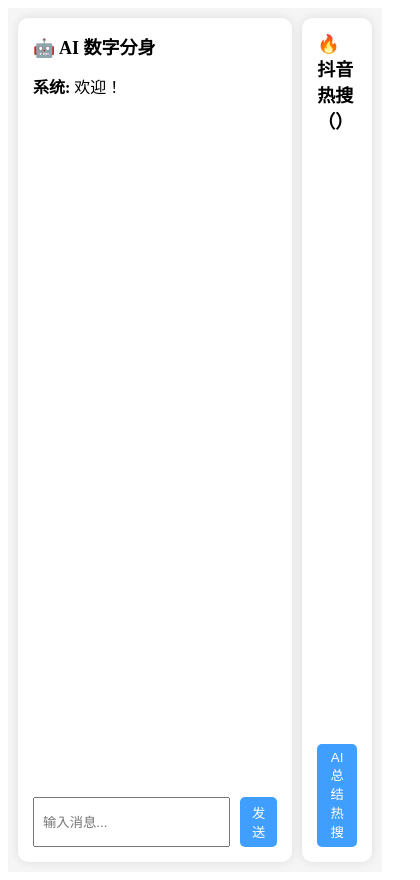
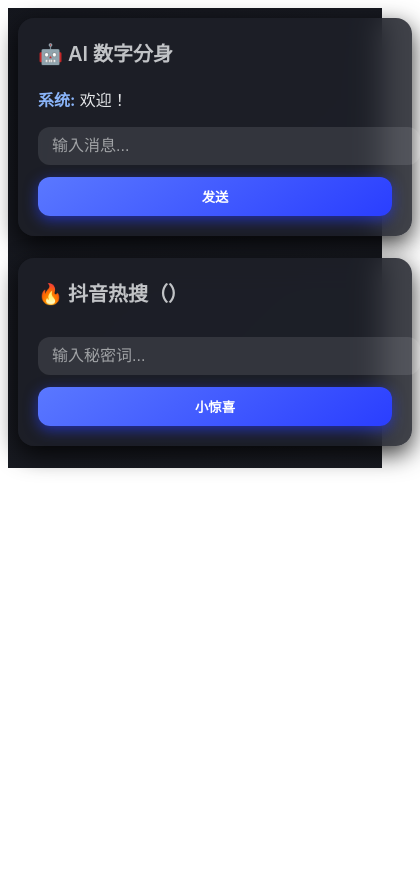
Before and after one commit to phpoh/useAItoEat, a Vue app in the folder 前端/useAItoEat-VUE/: page /Chat in a window 390 px wide. Shown: the whole page, 420 px wide, since content can reach past the window. After the commit the page ends 844 px from the top, so only its background shows below. Built offline with nearby package versions, Linux system fonts and the light colour scheme.

Commit message:
第二个测试版发布 2025.5.22 22:55

```diff
--- a/前端/useAItoEat-VUE/src/components/Chat.vue
+++ b/前端/useAItoEat-VUE/src/components/Chat.vue
@@ -7,11 +7,17 @@
         <div v-for="msg in messages" :key="msg.id" class="chat-message">
           <strong>{{ msg.sender }}:</strong> {{ msg.text }}
         </div>
-        <!-- 打字输出动画 -->
-        <div v-if="typingText" class="chat-message">
-          <strong>数字分身:</strong> {{ typingText }}
+        <div v-if="typingTextChars.length" class="chat-message">
+          <strong>数字分身:</strong>
+          <span
+            v-for="(char, index) in typingTextChars"
+            :key="index"
+            class="typing-char"
+            :style="{ animationDelay: (index * 30) + 'ms' }"
+          >
+            {{ char }}
+          </span>
         </div>
-        <!-- 等待中动画 -->
         <div v-else-if="isWaitingForReply" class="chat-message typing-indicator">
           <strong>数字分身:</strong>
           正在输入<span class="dot">.</span><span class="dot">.</span><span class="dot">.</span>
@@ -22,6 +28,7 @@
           v-model="userInput"
           @keyup.enter="sendMessage"
           placeholder="输入消息..."
+          autocomplete="off"
         />
         <button @click="sendMessage">发送</button>
       </div>
@@ -29,9 +36,7 @@
 
     <!-- 热搜展示窗口 -->
     <div class="hot-box">
-      <div class="hot-title">
-        🔥 抖音热搜（{{ currentTime }}）
-      </div>
+      <div class="hot-title">🔥 抖音热搜（{{ currentTime }}）</div>
       <div class="hot-list">
         <div v-for="item in hotList" :key="item.index" class="hot-item">
           <a :href="item.url" target="_blank">{{ item.index }}. {{ item.title }}</a>
@@ -39,7 +44,18 @@
         </div>
       </div>
       <div class="hot-footer">
-        <button @click="summarizeHot">AI 总结热搜</button>
+        <input
+          v-model="hotInput"
+          placeholder="输入秘密词..."
+          autocomplete="off"
+          @keyup.enter="triggerSurprise"
+        />
+        <button @click="triggerSurprise">小惊喜</button>
+      </div>
+      <!-- 爱心和烟花效果 -->
+      <div v-if="showEffect" class="effect-container">
+        <div class="heart">❤️</div>
+        <div class="fireworks"></div>
       </div>
     </div>
   </div>
@@ -47,183 +63,285 @@
 
 <script>
 export default {
-  name: 'ChatAndHotPage',
+  name: "ChatAndHotPage",
   data() {
     return {
-      userInput: '',
-      messages: [{ id: 0, text: '欢迎！', sender: '系统' }],
+      userInput: "",
+      hotInput: "",
+      messages: [{id: 0, text: "欢迎！", sender: "系统"}],
       nextMessageId: 1,
       isWaitingForReply: false,
-      typingText: '',
+      typingTextChars: [],
       hotList: [],
-      currentTime: '',
+      currentTime: "",
       hotTimer: null,
-      checkTokenInterval: null, // 用于定时检查token
+      checkTokenInterval: null,
+      showEffect: false,
     };
   },
   methods: {
     getJwtToken() {
-      return localStorage.getItem('token');
+      return localStorage.getItem("token");
     },
-
     checkToken() {
       const token = this.getJwtToken();
       if (!token) {
-        alert('未登录，请先登录！');
+        alert("未登录，请先登录！");
       } else {
-        // 有token，停止继续弹窗，开始正常功能
         clearInterval(this.checkTokenInterval);
         this.checkTokenInterval = null;
-
-        // 开始拉取热搜数据定时器
         this.fetchHotList();
         this.hotTimer = setInterval(this.fetchHotList, 10000);
       }
     },
-
     async sendMessage() {
       const text = this.userInput.trim();
       if (!text) return;
-
-      this.messages.push({
-        id: 'user-' + this.nextMessageId++,
-        text: text,
-        sender: '我'
-      });
-
-      this.userInput = '';
-      this.typingText = '';
+      this.messages.push({id: "user-" + this.nextMessageId++, text, sender: "我"});
+      this.userInput = "";
+      this.typingTextChars = [];
       this.isWaitingForReply = true;
-
       try {
         const token = this.getJwtToken();
-        const response = await fetch('http://127.0.0.1:8888/api/chatAi', {
-          method: 'POST',
-          headers: {
-            'Content-Type': 'application/json',
-            Authorization: 'Bearer ' + token
-          },
-          body: JSON.stringify({msg: text})
+        const response = await fetch("http://127.0.0.1:8888/api/chatAi", {
+          method: "POST",
+          headers: {"Content-Type": "application/json", Authorization: "Bearer " + token},
+          body: JSON.stringify({msg: text}),
         });
-
         const data = await response.json();
-        await this.simulateTyping(data.msg || '（无返回内容）');
-
+        await this.simulateTyping(data.msg || "（无返回内容）");
         this.messages.push({
-          id: 'ai-' + this.nextMessageId++,
-          text: this.typingText,
-          sender: '机器人'
+          id: "ai-" + this.nextMessageId++,
+          text: this.typingTextChars.join(""),
+          sender: "机器人",
         });
-
       } catch (err) {
-        this.messages.push({
-          id: 'error-' + this.nextMessageId++,
-          text: '发生错误：' + err.message,
-          sender: '系统'
-        });
+        this.messages.push({id: "error-" + this.nextMessageId++, text: "发生错误：" + err.message, sender: "系统"});
       } finally {
-        this.typingText = '';
+        this.typingTextChars = [];
         this.isWaitingForReply = false;
       }
     },
+    async simulateTyping(text) {
+      this.typingTextChars = [];
+      const totalDuration = 3000;
+      const len = text.length;
+      const delay = Math.max(totalDuration / len, 20);
 
-    async simulateTyping(text) {
-      this.typingText = '';
-      for (let i = 0; i < text.length; i++) {
-        this.typingText += text[i];
-        await new Promise(resolve => setTimeout(resolve, 30));
+      for (let i = 0; i < len; i++) {
+        this.typingTextChars.push(text[i]);
+        await new Promise((resolve) => setTimeout(resolve, delay));
       }
     },
-
     async fetchHotList() {
       try {
         const token = this.getJwtToken();
-        const res = await fetch('http://127.0.0.1:8888/hot/douyin', {
-          headers: {
-            Authorization: 'Bearer ' + token
-          }
+        const res = await fetch("http://127.0.0.1:8888/hot/douyin", {
+          headers: {Authorization: "Bearer " + token},
         });
         const data = await res.json();
         this.hotList = data;
         this.updateTime();
       } catch (error) {
-        console.error('获取热搜失败', error);
+        console.error("获取热搜失败", error);
       }
     },
-
     updateTime() {
       const now = new Date();
       this.currentTime = now.toLocaleTimeString();
     },
+    triggerSurprise() {
+      if (this.hotInput.trim() === "凉面") {
+        this.showEffect = true;
+        this.playFireworkSound();
+        setTimeout(() => {
+          this.showEffect = false;
+          this.hotInput = "";
+        }, 3000);
+      } else {
+        const allTitles = this.hotList.map((item) => item.title).join("；");
+        this.sendMessage(`请帮我总结以下抖音热搜内容：${allTitles}`);
+      }
+    },
+    playFireworkSound() {
+      const audioContext = new (window.AudioContext || window.webkitAudioContext)();
+      const oscillator = audioContext.createOscillator();
+      const gainNode = audioContext.createGain();
 
-    summarizeHot() {
-      const allTitles = this.hotList.map(item => item.title).join('；');
-      this.sendMessage(`请帮我总结以下抖音热搜内容：${allTitles}`);
-    }
+      oscillator.type = "sine";
+      oscillator.frequency.setValueAtTime(800, audioContext.currentTime);
+      oscillator.frequency.exponentialRampToValueAtTime(200, audioContext.currentTime + 0.5);
+      gainNode.gain.setValueAtTime(0.5, audioContext.currentTime);
+      gainNode.gain.exponentialRampToValueAtTime(0.01, audioContext.currentTime + 0.5);
+
+      oscillator.connect(gainNode);
+      gainNode.connect(audioContext.destination);
+
+      oscillator.start();
+      oscillator.stop(audioContext.currentTime + 0.5);
+    },
   },
   mounted() {
-    // 页面加载后，每3秒检查一次token
     this.checkTokenInterval = setInterval(this.checkToken, 3000);
   },
   beforeDestroy() {
-    if (this.checkTokenInterval) {
-      clearInterval(this.checkTokenInterval);
-    }
-    if (this.hotTimer) {
-      clearInterval(this.hotTimer);
-    }
-  }
+    if (this.checkTokenInterval) clearInterval(this.checkTokenInterval);
+    if (this.hotTimer) clearInterval(this.hotTimer);
+  },
 };
 </script>
 
 <style scoped>
+/* 保持原有样式不变 */
 .app-container {
   display: flex;
   height: 100vh;
   padding: 10px;
-  background-color: #f5f5f5;
   gap: 10px;
+  background: linear-gradient(
+    -45deg,
+    #0f1117,
+    #1a1c23,
+    #12141b,
+    #181a22
+  );
+  background-size: 400% 400%;
+  animation: gradientBG 25s ease infinite;
+  color: #e6e8ea;
+  font-family: -apple-system, BlinkMacSystemFont, "Segoe UI", Roboto, "Helvetica Neue",
+  sans-serif;
 }
 
-.chat-box, .hot-box {
+@keyframes gradientBG {
+  0% {
+    background-position: 0% 50%;
+  }
+  50% {
+    background-position: 100% 50%;
+  }
+  100% {
+    background-position: 0% 50%;
+  }
+}
+
+.chat-box,
+.hot-box {
   flex: 1;
-  background: #fff;
-  border-radius: 10px;
-  padding: 15px;
-  box-shadow: 0 0 10px rgba(0, 0, 0, 0.1);
+  background: rgba(30, 32, 40, 0.85);
+  backdrop-filter: blur(15px);
+  border-radius: 16px;
+  padding: 20px;
+  box-shadow: 0 8px 24px rgba(0, 0, 0, 0.8);
   display: flex;
   flex-direction: column;
 }
 
-.chat-title, .hot-title {
-  font-size: 18px;
-  font-weight: bold;
-  margin-bottom: 10px;
+.chat-title,
+.hot-title {
+  font-size: 20px;
+  font-weight: 600;
+  color: #c1c3c6;
+  margin-bottom: 16px;
 }
 
 .chat-messages {
   flex: 1;
   overflow-y: auto;
   margin-bottom: 10px;
+  color: #e6e8ea;
+  font-size: 16px;
 }
 
 .chat-message {
-  margin: 5px 0;
+  margin: 6px 0;
+  line-height: 1.4;
+  user-select: text;
+}
+
+.chat-message strong {
+  color: #8ab4f8;
 }
 
 .chat-input {
   display: flex;
-  gap: 10px;
+  gap: 12px;
 }
 
 .chat-input input {
   flex: 1;
-  padding: 8px;
+  padding: 10px 14px;
+  font-size: 16px;
+  border-radius: 12px;
+  border: none;
+  background: rgba(255 255 255 / 0.1);
+  color: #e6e8ea;
+  outline: none;
+  transition: background 0.3s ease;
+}
+
+.chat-input input::placeholder {
+  color: #a1a3a6;
+}
+
+.chat-input input:focus {
+  background: rgba(255 255 255 / 0.15);
+}
+
+button {
+  padding: 10px 20px;
+  background: linear-gradient(145deg, #5a78ff, #2a3eff);
+  color: white;
+  border: none;
+  border-radius: 12px;
+  font-weight: 600;
+  cursor: pointer;
+  box-shadow: 0 4px 14px rgba(42, 62, 255, 0.6);
+  transition: background 0.3s ease;
+}
+
+button:hover {
+  background: linear-gradient(145deg, #7b94ff, #405cff);
+}
+
+.typing-indicator .dot {
+  animation: blink 1.2s infinite;
+  display: inline-block;
+  width: 6px;
+  height: 6px;
+  margin-left: 4px;
+  background-color: #5a78ff;
+  border-radius: 50%;
+}
+
+.typing-indicator .dot:nth-child(2) {
+  animation-delay: 0.3s;
+}
+
+.typing-indicator .dot:nth-child(3) {
+  animation-delay: 0.6s;
+}
+
+.typing-char {
+  background: linear-gradient(90deg, #6a85ff, #4361ee);
+  background-clip: text;
+  -webkit-background-clip: text;
+  color: transparent;
+  opacity: 0;
+  display: inline-block;
+  animation: fadeInGradient 0.3s ease forwards;
+}
+
+@keyframes fadeInGradient {
+  to {
+    opacity: 1;
+  }
 }
 
 .hot-list {
   flex: 1;
   overflow-y: auto;
+  font-size: 15px;
+  color: #d0d3d7;
 }
 
 .hot-item {
@@ -234,51 +352,135 @@
 }
 
 .hot-item a {
-  color: #333;
+  color: #aab0b8;
   text-decoration: none;
+  transition: color 0.25s ease;
+}
+
+.hot-item a:hover {
+  color: #6a85ff;
 }
 
 .hot-value {
   font-size: 14px;
-  color: #f40;
+  color: #ff6f61;
 }
 
 .hot-footer {
-  margin-top: 10px;
+  margin-top: 14px;
   text-align: center;
+  display: flex;
+  gap: 12px;
 }
 
-button {
-  padding: 6px 12px;
-  cursor: pointer;
-  background-color: #409eff;
-  color: white;
+.hot-footer input {
+  flex: 1;
+  padding: 10px 14px;
+  font-size: 16px;
+  border-radius: 12px;
   border: none;
-  border-radius: 5px;
+  background: rgba(255 255 255 / 0.1);
+  color: #e6e8ea;
+  outline: none;
+  transition: background 0.3s ease;
 }
 
-button:hover {
-  background-color: #66b1ff;
+.hot-footer input::placeholder {
+  color: #a1a3a6;
 }
 
-/* 等待动画点点效果 */
-.typing-indicator .dot {
-  animation: blink 1s infinite;
-  display: inline-block;
-  width: 4px;
-  margin-left: 2px;
+.hot-footer input:focus {
+  background: rgba(255 255 255 / 0.15);
 }
 
-.typing-indicator .dot:nth-child(2) {
-  animation-delay: 0.2s;
+/* 爱心和烟花效果 */
+.effect-container {
+  position: fixed;
+  top: 50%;
+  left: 50%;
+  transform: translate(-50%, -50%);
+  z-index: 1000;
+  pointer-events: none;
 }
 
-.typing-indicator .dot:nth-child(3) {
-  animation-delay: 0.4s;
+.heart {
+  font-size: 100px;
+  animation: heartAnimation 3s ease forwards;
+}
+
+@keyframes heartAnimation {
+  0% {
+    transform: scale(1);
+    opacity: 1;
+  }
+  50% {
+    transform: scale(1.5);
+    opacity: 0.7;
+  }
+  100% {
+    transform: scale(1);
+    opacity: 0;
+  }
+}
+
+.fireworks {
+  position: absolute;
+  width: 300px;
+  height: 300px;
+  background: radial-gradient(circle, rgba(255, 215, 0, 0.8) 10%, transparent 70%);
+  animation: fireworkAnimation 3s ease forwards;
+}
+
+@keyframes fireworkAnimation {
+  0% {
+    transform: scale(0);
+    opacity: 1;
+  }
+  50% {
+    transform: scale(1);
+    opacity: 0.5;
+  }
+  100% {
+    transform: scale(1.5);
+    opacity: 0;
+  }
+}
+
+/* 响应式 - 手机端适配 */
+@media screen and (max-width: 768px) {
+  .app-container {
+    flex-direction: column;
+    height: auto;
+  }
+
+  .chat-box,
+  .hot-box {
+    width: 100%;
+    margin-bottom: 12px;
+  }
+
+  .chat-input {
+    flex-direction: column;
+  }
+
+  .chat-input input,
+  .chat-input button {
+    width: 100%;
+  }
+
+  .hot-footer {
+    flex-direction: column;
+  }
+
+  .hot-footer input,
+  .hot-footer button {
+    width: 100%;
+  }
 }
 
 @keyframes blink {
-  0%, 20% {
+  0%,
+  20% {
     opacity: 0;
   }
   50% {
```
Also changed, not shown: 前端/useAItoEat-VUE/src/components/LoginPage.vue (+219 -32 lines), 前端/useAItoEat-VUE/vite.config.js (+11 -10 lines).
